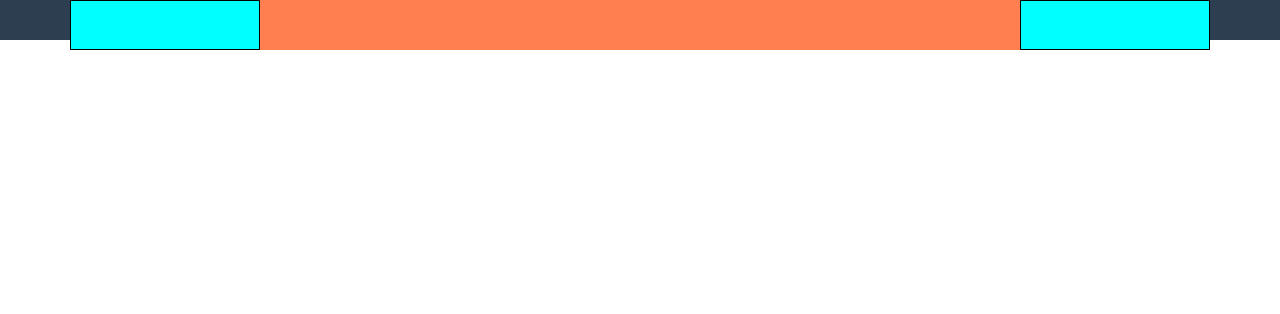
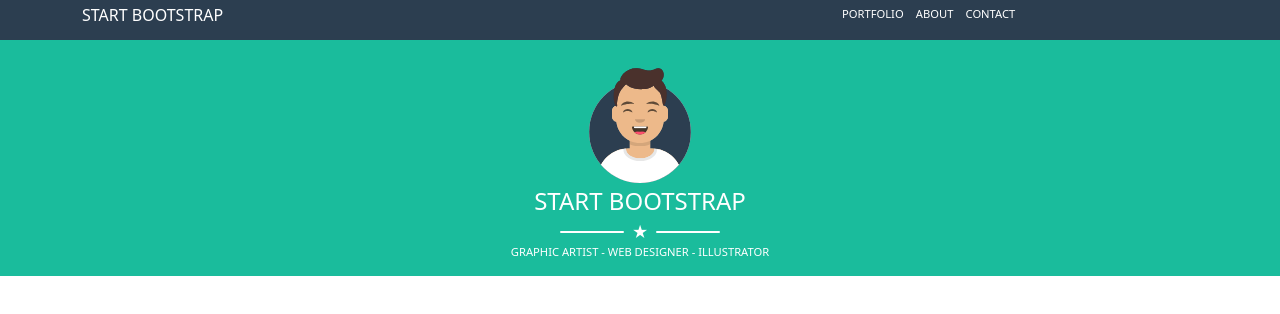
Before and after one commit to Rocca-Francesco/html-css-bootstrap-freelancer, a plain HTML site: page index.html in a window 1280 px wide. Drawn offline with nearby package versions, Linux system fonts and the light colour scheme.

Commit message:
jumbotron

```diff
--- a/css/style.css
+++ b/css/style.css
@@ -1,17 +1,48 @@
 /* DEBUG */
-[class*="row"] {
+/* [class*="row"] {
     background-color: coral;
-    height: 50px;
 }
 
 [class*="col"] {
     background-color: aqua;
-    height: 50px;
     border: 1px solid black;
-}
+} */
 
 /* header */
 header {
     background-color: #2c3e50;
-    height: 2.5rem;
+    color: white;
 }
+
+.logo {
+    font-size: 1rem;
+}
+
+.navBarLi {
+    font-size: 0.7rem;
+}
+
+/* jumbotron */
+#jumbotron {
+    background-color: #1abc9c;
+    color: white;
+}
+
+.jumboImg {
+    width: 7rem;
+}
+
+.jumboTitle {
+    font-size: 1.5rem;
+}
+
+.jumboLine {
+    background-color: white;
+    width: 4rem;
+    height: 2px;
+    border-radius: 2px;
+}
+
+.jumboText {
+    font-size: 0.7rem;
+}
--- a/index.html
+++ b/index.html
@@ -16,15 +16,41 @@
 </head>
 
 <body>
+    <!-- header -->
     <header>
         <div class="container-md">
-            <div class="row d-flex justify-content-between">
-                <div class="col-2"></div>
-                <div class="col-2"></div>
+            <div class="intestazione row d-flex justify-content-between">
+                <div class="col-4 d-flex align-items-center">
+                    <h1 class="logo">START BOOTSTRAP</h1>
+                </div>
+                <div class="col-4">
+                    <ul class="navBar list-inline">
+                        <li class="navBarLi list-inline-item">PORTFOLIO</li>
+                        <li class="navBarLi list-inline-item">ABOUT</li>
+                        <li class="navBarLi list-inline-item">CONTACT</li>
+                    </ul>
+                </div>
             </div>
         </div>
     </header>
 
+    <!-- jumbotron -->
+    <section id="jumbotron">
+        <div class="row d-flex justify-content-center pt-4">
+            <div class="jumbo col-8 d-flex  flex-column align-items-center">
+                <img class="jumboImg" src="./img/avatar.svg" alt="">
+                <h2 class="jumboTitle m-1">START BOOTSTRAP</h2>
+                <div class="d-flex align-items-center">
+                    <span class="jumboLine m-2"></span>
+                    <span class="jumboStar">&bigstar;</span>
+                    <span class="jumboLine m-2"></span>
+                </div>
+                <p class="jumboText">GRAPHIC ARTIST - WEB DESIGNER - ILLUSTRATOR</p>
+            </div>
+        </div>
+    </section>
+
+
 </body>
 
 </html>
```
Also changed, not shown: img/avatar.svg (added), img/cabin.png (added), img/cake.png (added), img/circus.png (added), img/game.png (added), img/safe.png (added), img/submarine.png (added).
